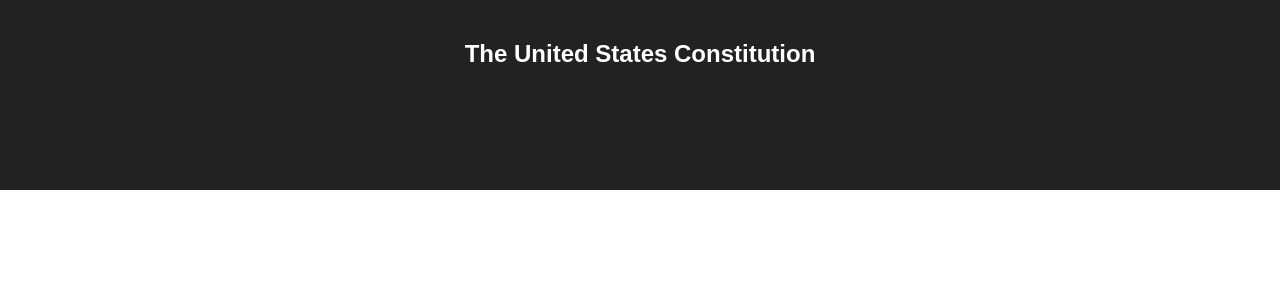
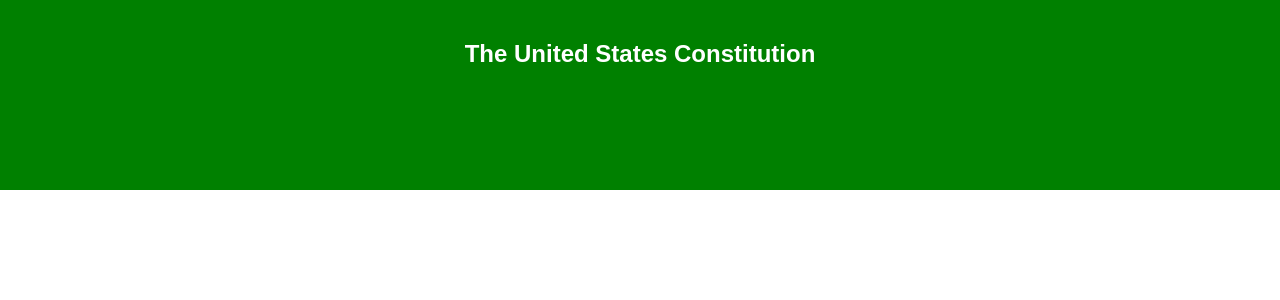
Before and after one commit to m-richard/constitution, a React (Create React App) app: page / in a window 1280 px wide. Shown: the top 300 px of the page. Built offline with nearby package versions, Linux system fonts and the light colour scheme.

Commit message:
changed background color

```diff
--- a/src/App.css
+++ b/src/App.css
@@ -3,7 +3,7 @@
 }
 
 .App-header {
-  background-color: #222;
+  background-color: green;
   height: 150px;
   padding: 20px;
   color: white;
```
